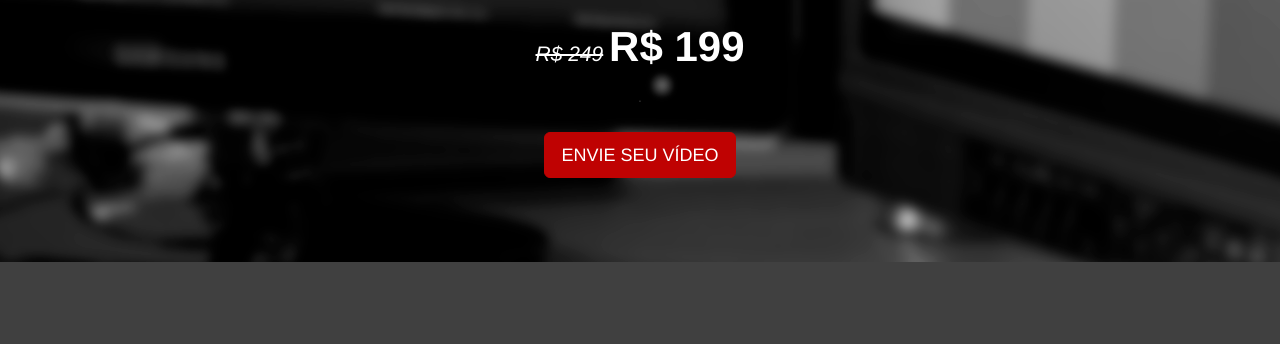
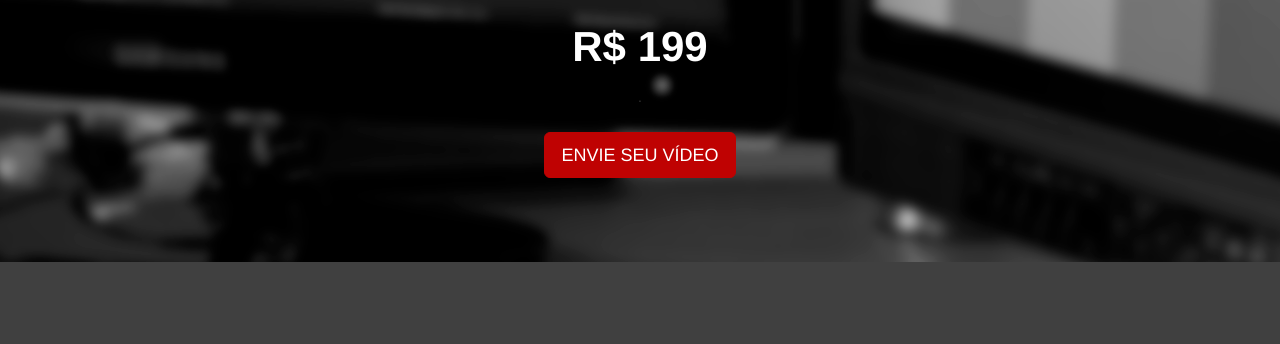
Before and after one commit to rflpazini/editai, a website: page index.html in a window 1280 px wide. Shown: the part 438-782 px from the top of the page. Drawn offline with nearby package versions, Linux system fonts and the light colour scheme; a script that the page names is missing.

Commit message:
fim de promoção

```diff
--- a/index.html
+++ b/index.html
@@ -79,7 +79,7 @@
                 <div class="row">
                     <div class="col-md-offset-3 col-md-6">
                         <p class = "lead">Seus vídeos editados em <strong class="destaque-slogan">até 48h. Rapidez, segurança e qualidade</strong>. Por apenas</p>
-                        <p> <i class="price">R$ 249</i> <strong class="descont">R$ 199</strong></p>.
+                        <p> <strong class="descont">R$ 199</strong></p>.
 
                         <!-- modal inicio-->
 
```
